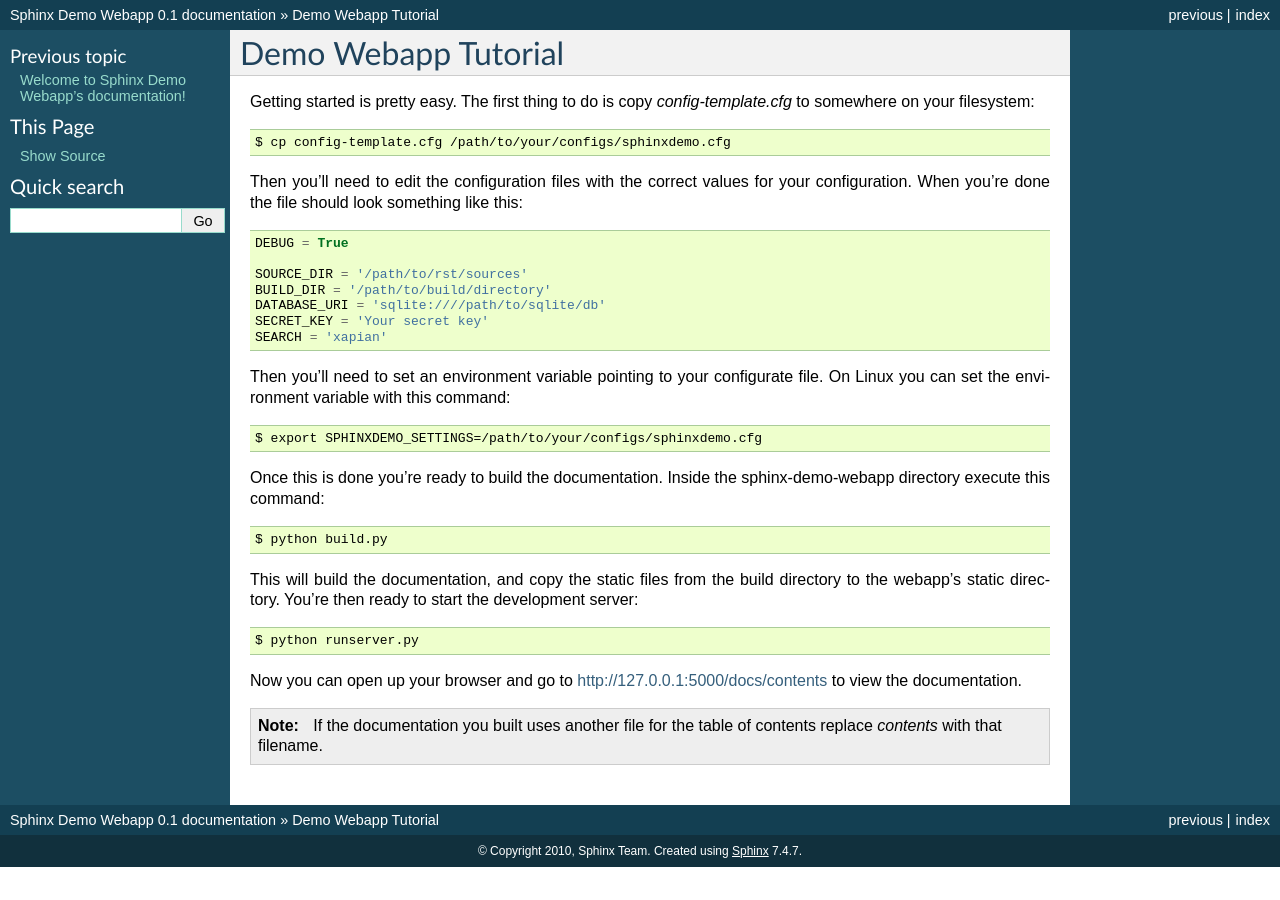
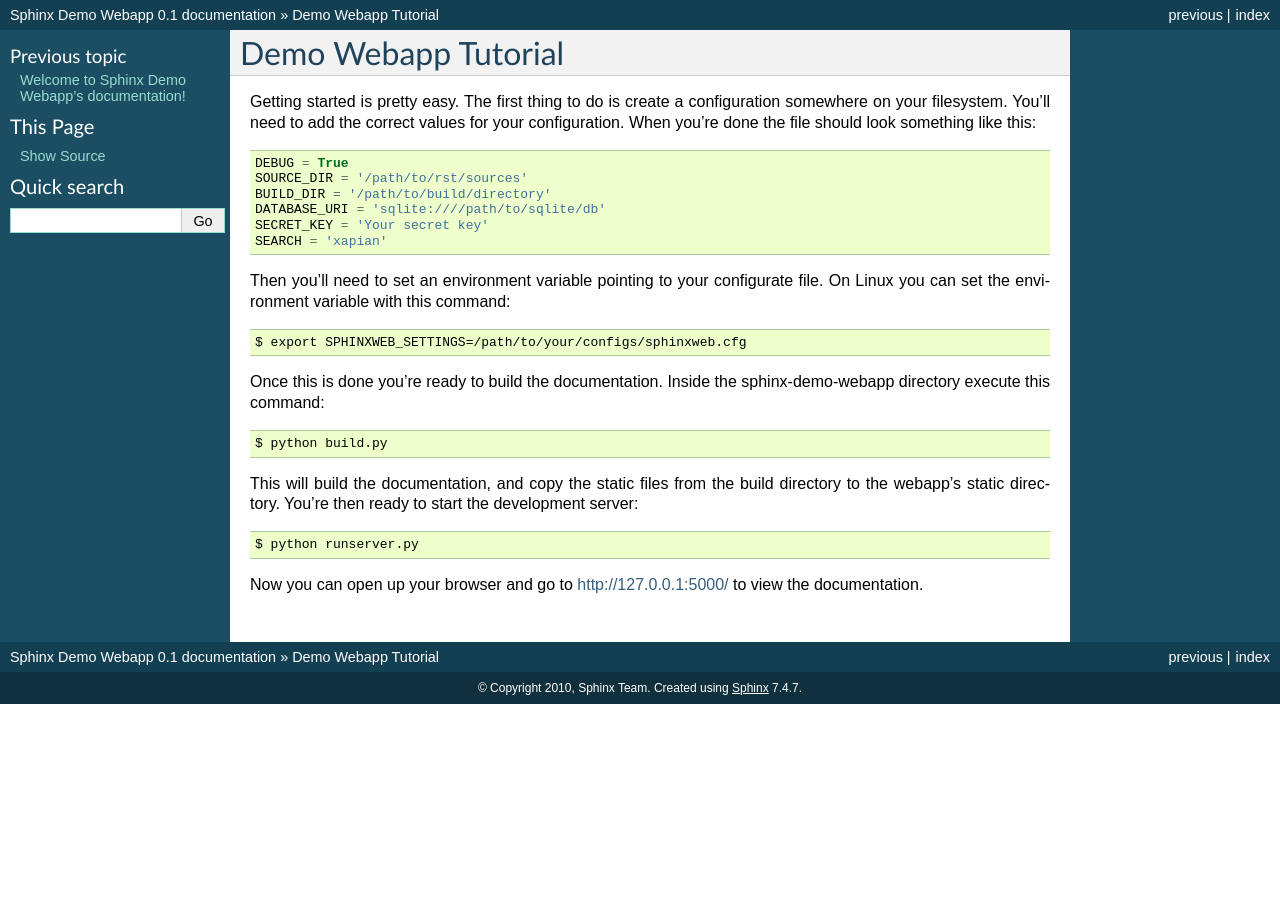
Before and after one commit to shimizukawa/sphinx-websupport-app, a Sphinx documentation site: the page built from doc/tutorial.rst, in a window 1280 px wide. Built offline with Sphinx 7.4.7, drawn with Linux system fonts in a browser that asks for light colours.

Commit message:
Update docs.

```diff
--- a/doc/tutorial.rst
+++ b/doc/tutorial.rst
@@ -3,17 +3,12 @@
 Demo Webapp Tutorial
 ====================
 
-Getting started is pretty easy. The first thing to do is copy
-`config-template.cfg` to somewhere on your filesystem::
-
-    $ cp config-template.cfg /path/to/your/configs/sphinxdemo.cfg
-
-Then you'll need to edit the configuration files with the correct values
-for your configuration. When you're done the file should look something
+Getting started is pretty easy. The first thing to do is create a
+configuration somewhere on your filesystem.  You'll need to add the correct
+values for your configuration. When you're done the file should look something
 like this::
 
     DEBUG = True
-
     SOURCE_DIR = '/path/to/rst/sources'
     BUILD_DIR = '/path/to/build/directory'
     DATABASE_URI = 'sqlite:////path/to/sqlite/db'
@@ -23,7 +18,7 @@ like this::
 Then you'll need to set an environment variable pointing to your configurate
 file. On Linux you can set the environment variable with this command::
 
-    $ export SPHINXDEMO_SETTINGS=/path/to/your/configs/sphinxdemo.cfg
+    $ export SPHINXWEB_SETTINGS=/path/to/your/configs/sphinxweb.cfg
 
 Once this is done you're ready to build the documentation. Inside the
 sphinx-demo-webapp directory execute this command::
@@ -36,10 +31,5 @@ development server::
 
     $ python runserver.py
 
-Now you can open up your browser and go to http://127.0.0.1:5000/docs/contents
+Now you can open up your browser and go to http://127.0.0.1:5000/
 to view the documentation.
-
-.. note::
-
-    If the documentation you built uses another file for the table of contents
-    replace `contents` with that filename.
```
Also changed, not shown: 1 other file.
